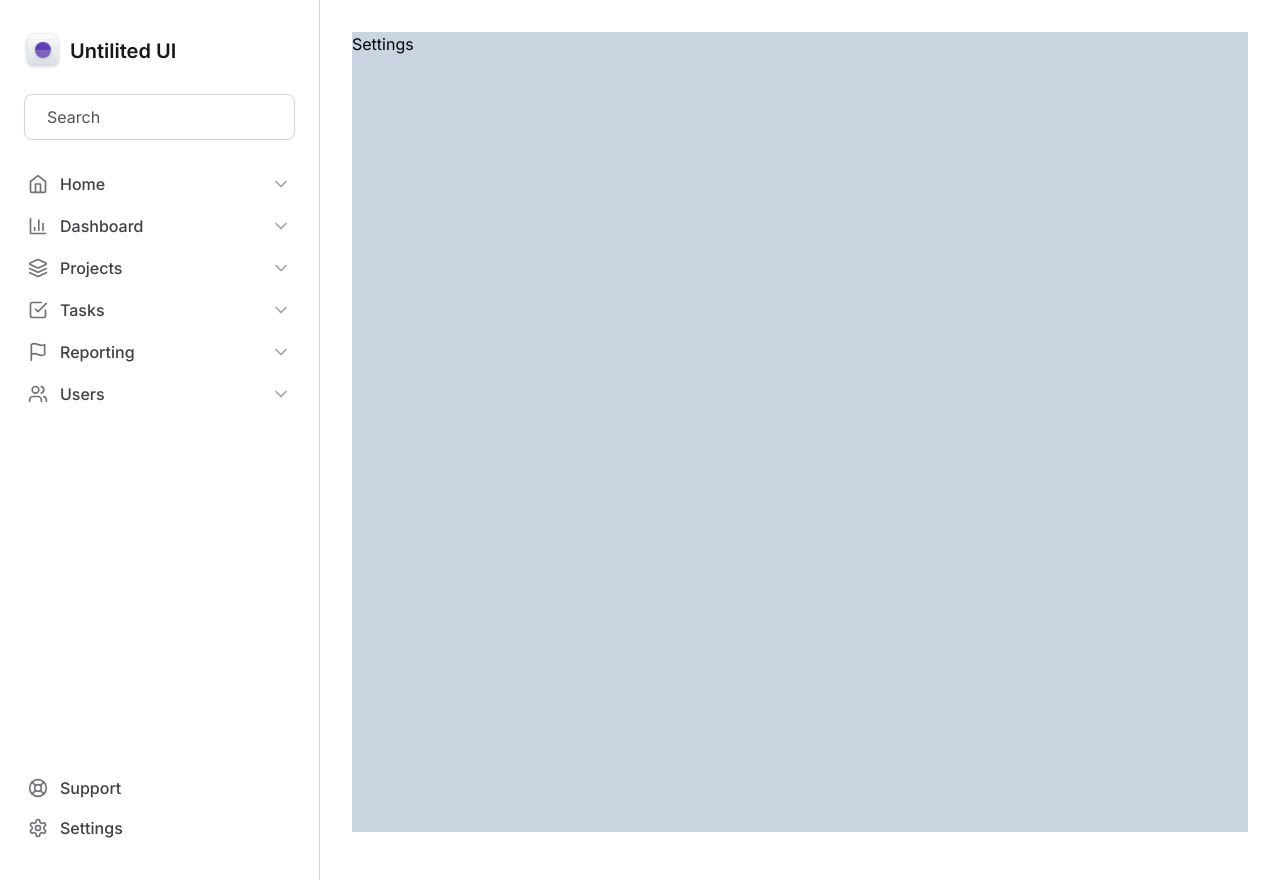
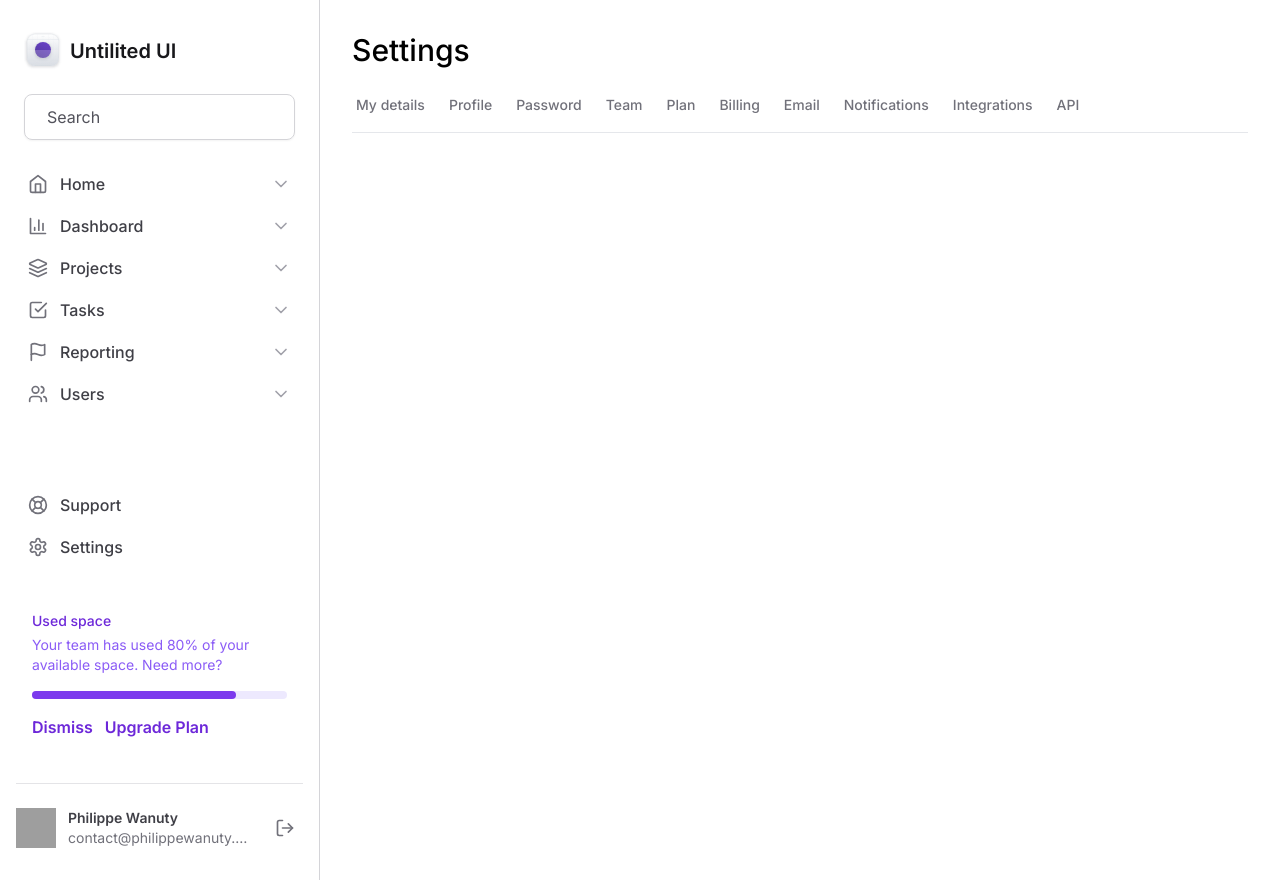
Before and after one commit to philippewanuty/Rocketseat, a Next.js app in the folder Ignite/Tailwind/tailwind-next/: page / in a window 1280 px wide. Built offline with nearby package versions, Linux system fonts and the light colour scheme; grey boxes are pictures that could not be loaded.

Commit message:
Horizontal Tabs
add Horizontal tabs at main page

```diff
--- a/Ignite/Tailwind/tailwind-next/src/app/page.tsx
+++ b/Ignite/Tailwind/tailwind-next/src/app/page.tsx
@@ -1,5 +1,27 @@
+import { HorizontalTabs } from '@/components/page/HorizontalTabs';
+
 export default function Home() {
   return (
-    <h1 className="bg-slate-300 min-h-screen">Settings</h1>
+    //Main
+    <main className="min-h-screen f">
+      <div className="flex flex-col gap-6">
+        <h1 className=" text-3xl font-medium">Settings</h1>
+
+        <nav className="  flex flex-row gap-4 border-b ">
+          <HorizontalTabs title="My details" link="#" />
+          <HorizontalTabs title="Profile" link="#" />
+          <HorizontalTabs title="Password" link="#" />
+          <HorizontalTabs title="Team" link="#" />
+          <HorizontalTabs title="Plan" link="#" />
+          <HorizontalTabs title="Billing" link="#" />
+          <HorizontalTabs title="Email" link="#" />
+          <HorizontalTabs title="Notifications" link="#" />
+          <HorizontalTabs title="Integrations" link="#" />
+          <HorizontalTabs title="API" link="#" />
+        </nav>
+      </div>
+
+      {/*Container*/}
+    </main>
   );
 }
--- /dev/null
+++ b/Ignite/Tailwind/tailwind-next/src/components/page/HorizontalTabs.tsx
@@ -0,0 +1,14 @@
+export interface HorizontalTabsProps {
+  title: string;
+  link: string;
+}
+
+export function HorizontalTabs({ title, link }: HorizontalTabsProps) {
+  return (
+    <button className="group px-1 pb-4  hover:border-b-2 hover:border-violet-700">
+      <span className=" whitespace-nowrap font-medium text-sm text-zinc-500 group-hover:text-violet-700">
+        <a href={link}>{title}</a>
+      </span>
+    </button>
+  );
+}
--- a/Ignite/Tailwind/tailwind-next/src/components/sidebar/index.tsx
+++ b/Ignite/Tailwind/tailwind-next/src/components/sidebar/index.tsx
@@ -2,6 +2,7 @@ import { Logo } from './logo';
 import { Search } from 'lucide-react';
 import { MainNavegation } from './mainNavegation';
 import { BaseNavegation } from './navBase';
+
 
 export function Sidebar() {
   return (
@@ -9,13 +10,15 @@ export function Sidebar() {
       <Logo />
 
       <div className=" flex items-center gap-2 px-3.5 ml-2 mr-2 py-2.5 rounded-lg border border-zinc-300 shadow-sm ">
-        <Search className="h-5 w-5 text-zinc-500" />
+        <Search className="5 w-5 text-zinc-500" />
         <input className="border-none p-0 bg-transparent text-zinc-900 placeholder-zinc-600" placeholder="Search" />
       </div>
 
       <MainNavegation />
 
       <BaseNavegation />
+
+
     </aside>
   );
 }
--- /dev/null
+++ b/Ignite/Tailwind/tailwind-next/src/components/sidebar/navBase/NavFeaturedCard.tsx
@@ -0,0 +1,26 @@
+export function NavFeaturedCard() {
+  return (
+    <div className="flex flex-col px-4 py-5 rounded-md hover:bg-violet-50 gap-4 ">
+      <div className="space-y-1">
+        <p className="text-sm/5 font-medium  text-violet-700 "> Used space</p>
+        <p className=" text-sm/5 font-normal text-violet-500">Your team has used 80% of your available space. Need more?</p>
+      </div>
+
+      <div className=" h-2 rounded-md bg-violet-100 ">
+        <div className=" h-2 w-[80%] rounded-md bg-violet-600"></div>
+      </div>
+
+      <div className="space-x-3">
+        <button type="button" className=" font-semibold text-violet-700 hover:text-violet-900">
+          Dismiss
+        </button>
+        <button type="button" className=" font-semibold text-violet-700 hover:text-violet-900">
+          Upgrade Plan
+        </button>
+      </div>
+    </div>
+
+
+
+  );
+}
--- /dev/null
+++ b/Ignite/Tailwind/tailwind-next/src/components/sidebar/navBase/Profile.tsx
@@ -0,0 +1,20 @@
+import { LogOut } from "lucide-react";
+
+export function Profile() {
+    return (
+      <div>
+
+        <div className="flex flex-row gap-3">
+          <img className="h-10 w-10" src="https://github.com/philippewanuty.png" alt="" />
+
+          <div className="truncate">
+            <p className="text-sm/5 font-semibold text-zinc-700">Philippe Wanuty</p>
+            <p className=" truncate text-sm/5 font-normal text-zinc-500">contact@philippewanuty.com</p>
+          </div>
+          <button type="button" className="ml-auto p-2 rounded-md hover:bg-zinc-50 ">
+            <LogOut className="h-5 w-5   text-zinc-500" />
+          </button>
+        </div>
+      </div>
+    );
+}
--- a/Ignite/Tailwind/tailwind-next/src/components/sidebar/navBase/index.tsx
+++ b/Ignite/Tailwind/tailwind-next/src/components/sidebar/navBase/index.tsx
@@ -1,11 +1,22 @@
-import { Home, LifeBuoy, Settings } from 'lucide-react';
+import { Home, LifeBuoy, LogOut, Settings } from 'lucide-react';
 import { NavBaseItem } from './NavBaseItem';
+import { NavFeaturedCard } from './NavFeaturedCard';
+import { Profile } from './Profile';
 
 export function BaseNavegation() {
   return (
-    <div className="mt-auto">
-      <NavBaseItem title="Support" icon={LifeBuoy} />
-      <NavBaseItem title="Settings" icon={Settings} />
+    <div className="mt-auto flex flex-col gap-6">
+      <nav className="space-y-0.5">
+        <NavBaseItem title="Support" icon={LifeBuoy} />
+        <NavBaseItem title="Settings" icon={Settings} />
+      </nav>
+
+      <NavFeaturedCard />
+
+      <div className="border-b border-zinc-200"></div>
+
+      <Profile />
+
     </div>
   );
 }
```
Also changed, not shown: Ignite/Tailwind/tailwind-next/src/components/sidebar/mainNavegation/NavItem.tsx (+4 -7 lines).
